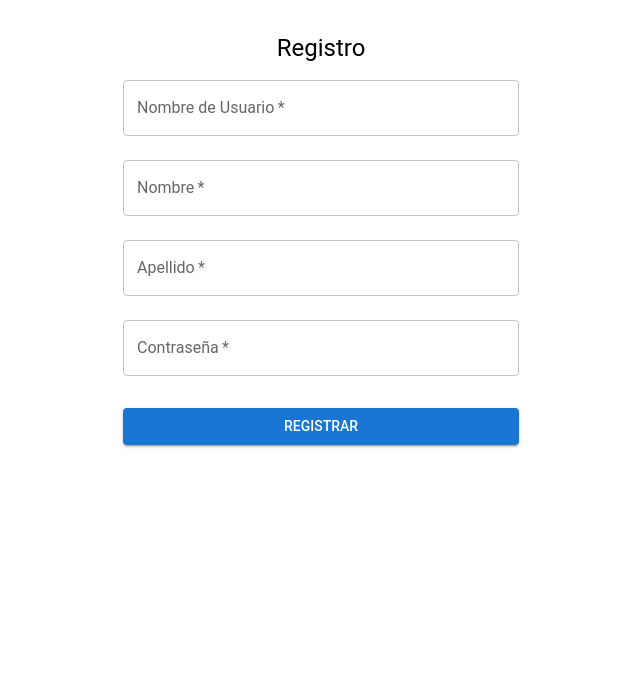
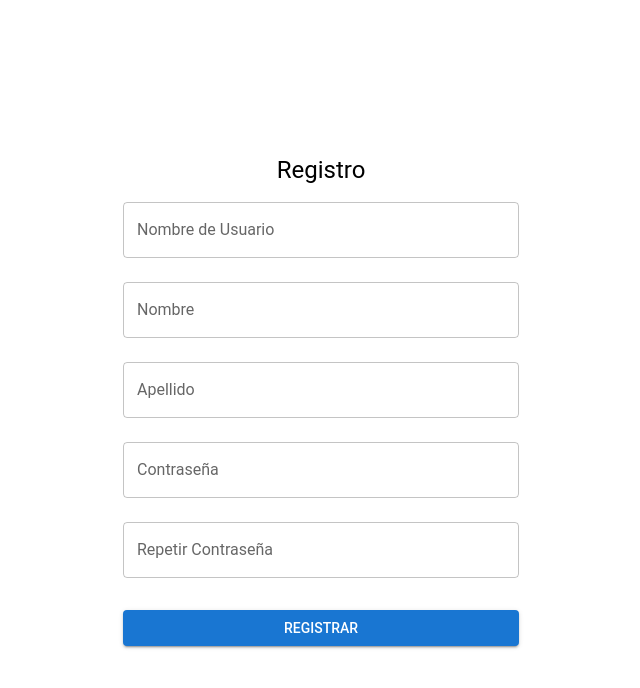
Before and after one commit to LuisGalviz/SecuritySoftwareFrontEnd, a React (Vite) app: page /register in a window 1280 px wide. Shown: the top 688 px of the page, without its empty margins (319-959 px from the left). Built offline with nearby package versions, Linux system fonts and the light colour scheme.

Commit message:
feat: add yup for register

```diff
--- a/src/components/Register.jsx
+++ b/src/components/Register.jsx
@@ -1,38 +1,43 @@
 // src/components/Register.jsx
-import React, { useState } from "react";
+import React from "react";
 import { TextField, Button, Container, Typography, Box } from "@mui/material";
+import { useFormik } from "formik";
+import * as Yup from "yup";
 import api from "../services/api";
 
 const Register = () => {
-  const [formData, setFormData] = useState({
+  const formik = useFormik({
+    initialValues: {
       username: "",
       password: "",
+      secondPassword: "",
       firstName: "",
       lastName: "",
-  });
-
-  const handleChange = (e) => {
-    setFormData({ ...formData, [e.target.name]: e.target.value });
-  };
-
-  const handleSubmit = async (e) => {
-    e.preventDefault();
-    // Validación de la contraseña
-    const passwordRegex = /^(?=.*\d)(?=.*[a-z])(?=.*[A-Z])(?=.*\W).{8,}$/;
-    if (!passwordRegex.test(formData.password)) {
-      alert(
+    },
+    validationSchema: Yup.object({
+      username: Yup.string().required("El nombre de usuario es requerido"),
+      firstName: Yup.string().required("El nombre es requerido"),
+      lastName: Yup.string().required("El apellido es requerido"),
+      password: Yup.string()
+        .required("La contraseña es requerida")
+        .matches(
+          /^(?=.*\d)(?=.*[a-z])(?=.*[A-Z])(?=.*\W).{8,}$/,
           "La contraseña debe tener al menos 8 caracteres, incluyendo un número, una letra mayúscula, una letra minúscula y un carácter especial."
-      );
-      return;
-    }
+        ),
+      secondPassword: Yup.string()
+        .required("Debes confirmar la contraseña")
+        .oneOf([Yup.ref("password"), null], "Las contraseñas no coinciden"),
+    }),
+    onSubmit: async (values) => {
       try {
-      await api.register(formData);
+        await api.register(values);
         alert("Usuario registrado con éxito");
       } catch (error) {
         console.error("Error al registrar usuario:", error);
         alert("Error al registrar usuario");
       }
-  };
+    },
+  });
 
   return (
     <Container maxWidth="xs">
@@ -40,43 +45,73 @@ const Register = () => {
         sx={{
           display: "flex",
           flexDirection: "column",
+          justifyContent: "center",
           alignItems: "center",
-          mt: 4,
+          minHeight: "100vh",
         }}>
         <Typography variant="h5">Registro</Typography>
-        <form onSubmit={handleSubmit}>
+        <form onSubmit={formik.handleSubmit}>
           <TextField
             margin="normal"
-            required
             fullWidth
             label="Nombre de Usuario"
             name="username"
-            onChange={handleChange}
+            onChange={formik.handleChange}
+            onBlur={formik.handleBlur}
+            value={formik.values.username}
+            error={formik.touched.username && Boolean(formik.errors.username)}
+            helperText={formik.touched.username && formik.errors.username}
           />
           <TextField
             margin="normal"
-            required
             fullWidth
             label="Nombre"
             name="firstName"
-            onChange={handleChange}
+            onChange={formik.handleChange}
+            onBlur={formik.handleBlur}
+            value={formik.values.firstName}
+            error={formik.touched.firstName && Boolean(formik.errors.firstName)}
+            helperText={formik.touched.firstName && formik.errors.firstName}
           />
           <TextField
             margin="normal"
-            required
             fullWidth
             label="Apellido"
             name="lastName"
-            onChange={handleChange}
+            onChange={formik.handleChange}
+            onBlur={formik.handleBlur}
+            value={formik.values.lastName}
+            error={formik.touched.lastName && Boolean(formik.errors.lastName)}
+            helperText={formik.touched.lastName && formik.errors.lastName}
           />
           <TextField
             margin="normal"
-            required
             fullWidth
             label="Contraseña"
             type="password"
             name="password"
-            onChange={handleChange}
+            onChange={formik.handleChange}
+            onBlur={formik.handleBlur}
+            value={formik.values.password}
+            error={formik.touched.password && Boolean(formik.errors.password)}
+            helperText={formik.touched.password && formik.errors.password}
+          />
+          <TextField
+            margin="normal"
+            fullWidth
+            label="Repetir Contraseña"
+            type="password"
+            name="secondPassword"
+            onChange={formik.handleChange}
+            onBlur={formik.handleBlur}
+            value={formik.values.secondPassword}
+            error={
+              formik.touched.secondPassword &&
+              Boolean(formik.errors.secondPassword)
+            }
+            helperText={
+              formik.touched.secondPassword && formik.errors.secondPassword
+            }
           />
           <Button
             type="submit"
```
Lines whose indentation alone changed are shown as unchanged.
